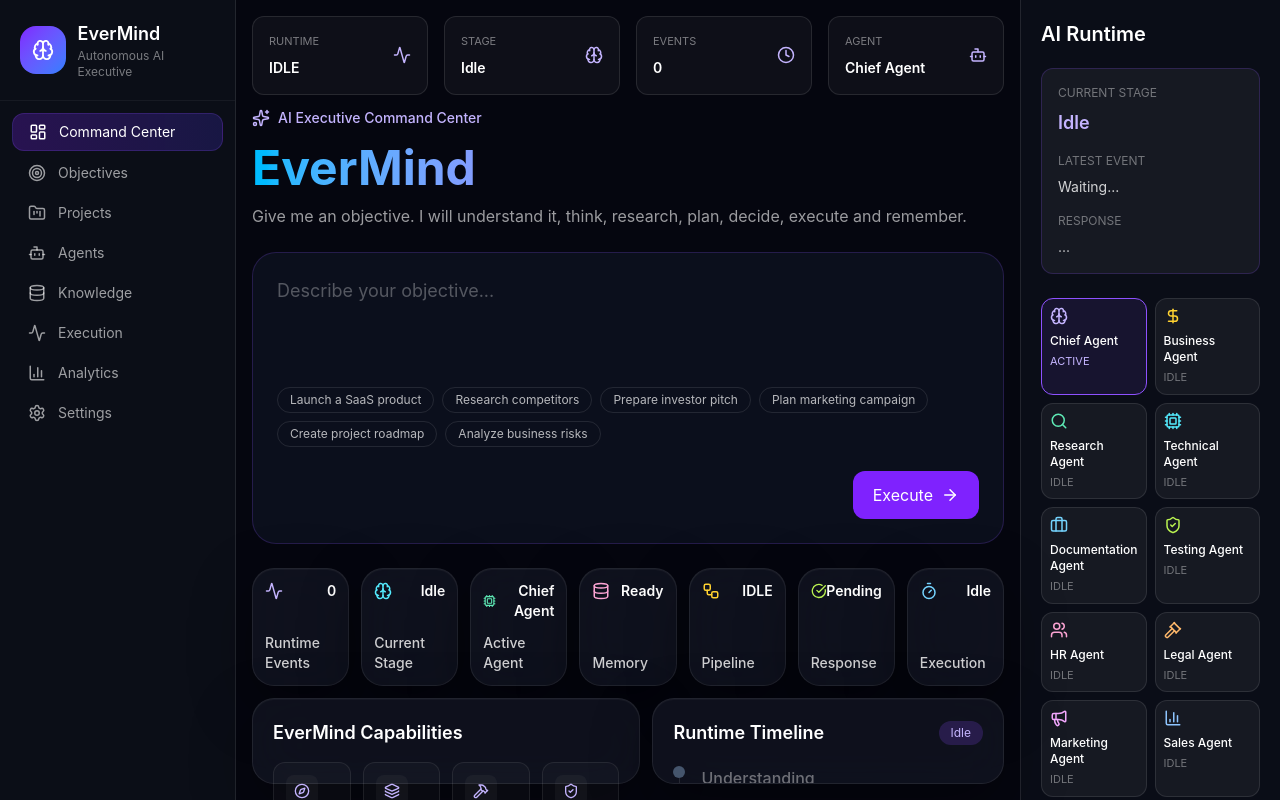
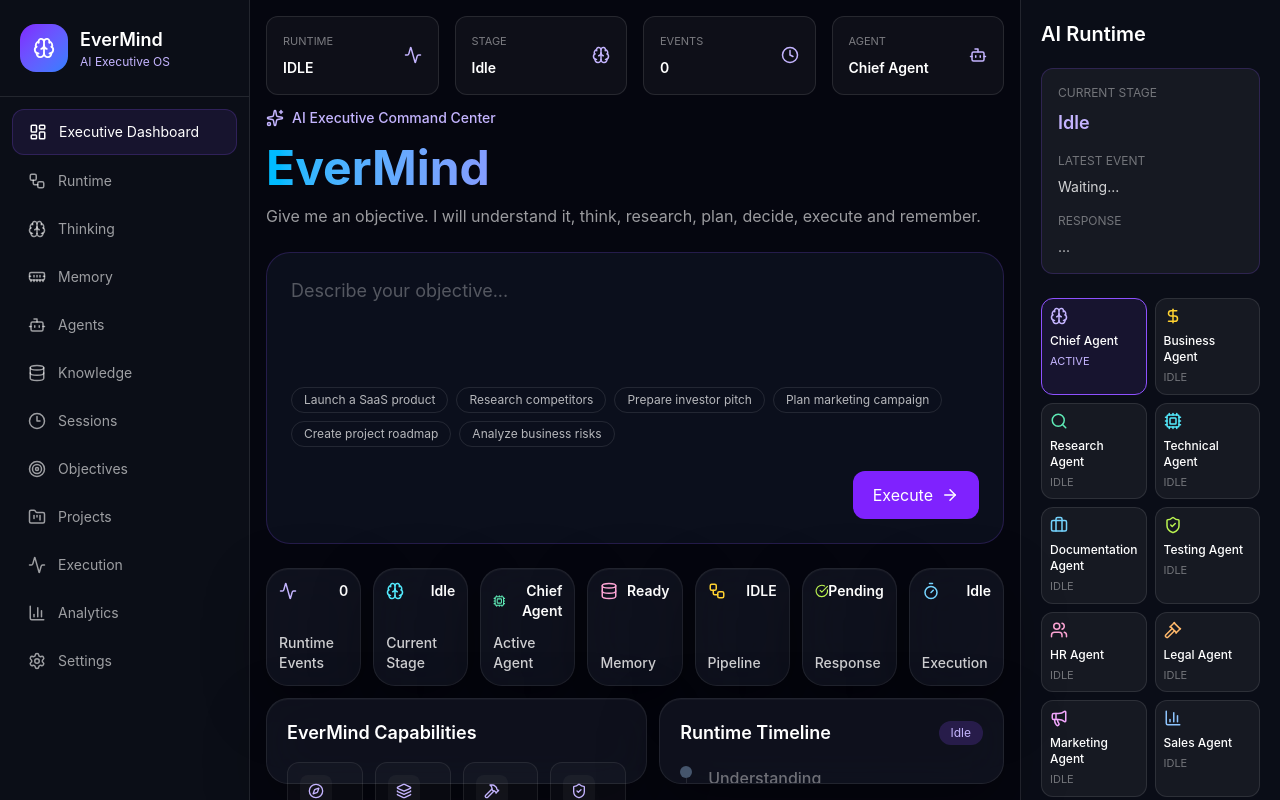
Before and after one commit to multisarv14/EverMind, a Next.js app in the folder apps/web/: page / in a window 1280 px wide. Built offline with nearby package versions, Linux system fonts and the light colour scheme; no server answers.

Commit message:
feat(frontend): ai executive navigation

```diff
--- a/apps/web/src/components/Sidebar.tsx
+++ b/apps/web/src/components/Sidebar.tsx
@@ -8,14 +8,21 @@ import {
   Activity,
   BarChart3,
   Settings,
+  Clock3,
+  MemoryStick,
+  Workflow,
 } from "lucide-react";
 
 const menu = [
-  { icon: LayoutDashboard, label: "Command Center", active: true },
+  { icon: LayoutDashboard, label: "Executive Dashboard", active: true },
+  { icon: Workflow, label: "Runtime" },
+  { icon: Brain, label: "Thinking" },
+  { icon: MemoryStick, label: "Memory" },
+  { icon: Bot, label: "Agents" },
+  { icon: Database, label: "Knowledge" },
+  { icon: Clock3, label: "Sessions" },
   { icon: Target, label: "Objectives" },
   { icon: FolderKanban, label: "Projects" },
-  { icon: Bot, label: "Agents" },
-  { icon: Database, label: "Knowledge" },
   { icon: Activity, label: "Execution" },
   { icon: BarChart3, label: "Analytics" },
   { icon: Settings, label: "Settings" },
@@ -23,46 +30,42 @@ const menu = [
 
 export default function Sidebar() {
   return (
-    <aside className="w-[236px] h-screen bg-[#0b0e17] border-r border-white/10 flex flex-col">
+    <aside className="w-[250px] h-screen bg-[#0b0e17] border-r border-white/10 flex flex-col">
 
-      <div className="px-5 py-5 border-b border-white/5">
+      <div className="px-5 py-6 border-b border-white/10">
 
         <div className="flex items-center gap-3">
-
           <div className="w-12 h-12 rounded-2xl bg-gradient-to-br from-violet-600 to-blue-500 flex items-center justify-center">
             <Brain size={22} className="text-white"/>
           </div>
 
           <div>
-            <h1 className="text-white text-lg font-semibold">
+            <h1 className="text-lg font-semibold text-white">
               EverMind
             </h1>
 
-            <p className="text-xs text-white/45">
-              Autonomous AI Executive
+            <p className="text-xs text-violet-300">
+              AI Executive OS
             </p>
           </div>
-
         </div>
 
       </div>
 
-      <nav className="flex-1 p-3 space-y-1">
+      <nav className="flex-1 overflow-y-auto p-3 space-y-1">
 
         {menu.map(({ icon: Icon, label, active }) => (
-
           <button
             key={label}
-            className={`w-full flex items-center gap-3 px-4 py-2 rounded-xl text-sm transition ${
+            className={`flex w-full items-center gap-3 rounded-xl px-4 py-3 text-sm transition ${
               active
-                ? "bg-gradient-to-r from-violet-600/25 to-indigo-600/20 border border-violet-500/20 text-white"
+                ? "border border-violet-500/20 bg-violet-500/10 text-white"
                 : "text-white/60 hover:bg-white/5 hover:text-white"
             }`}
           >
-            <Icon size={18}/>
+            <Icon size={18} />
             {label}
           </button>
-
         ))}
 
       </nav>
```
